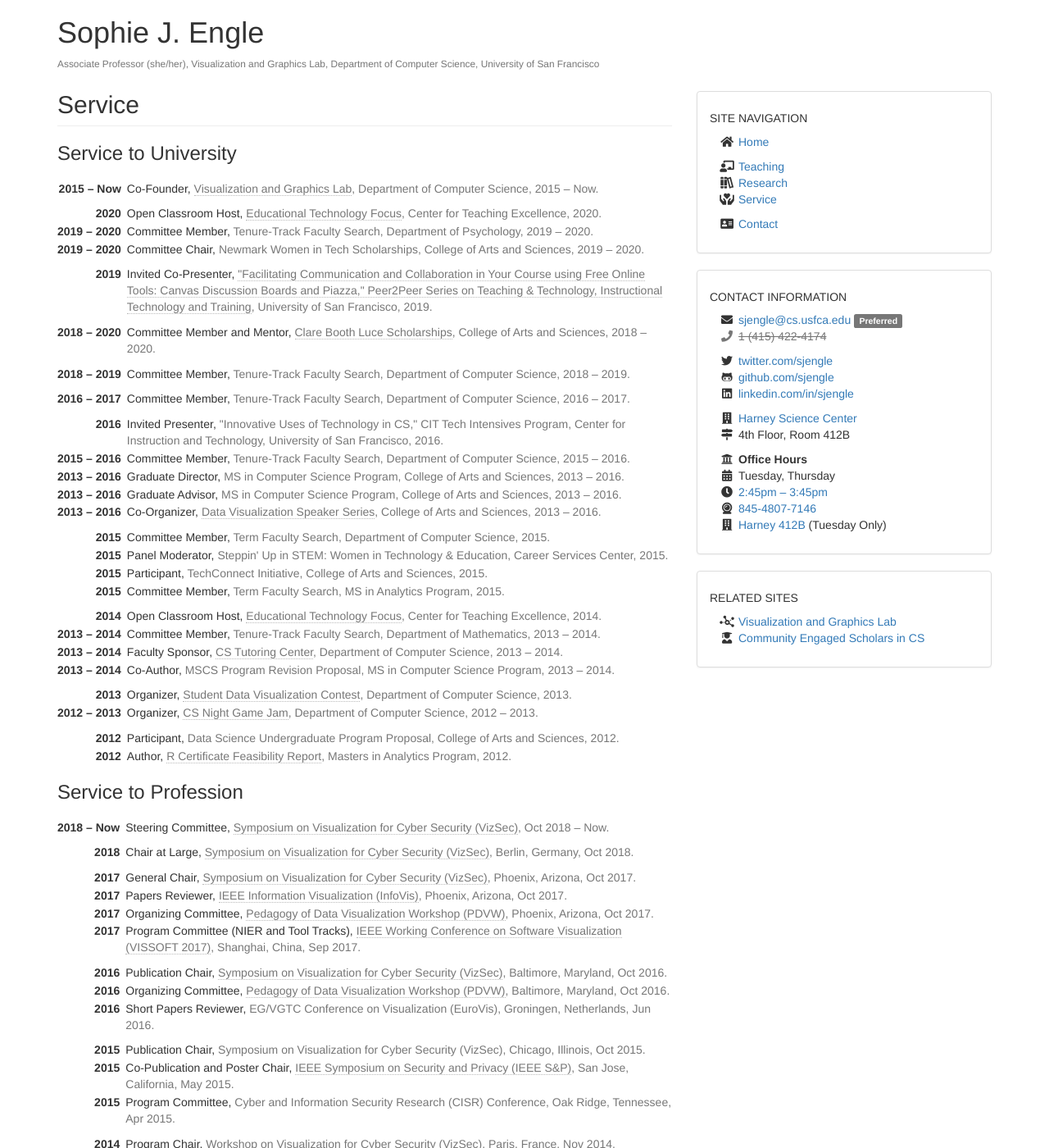
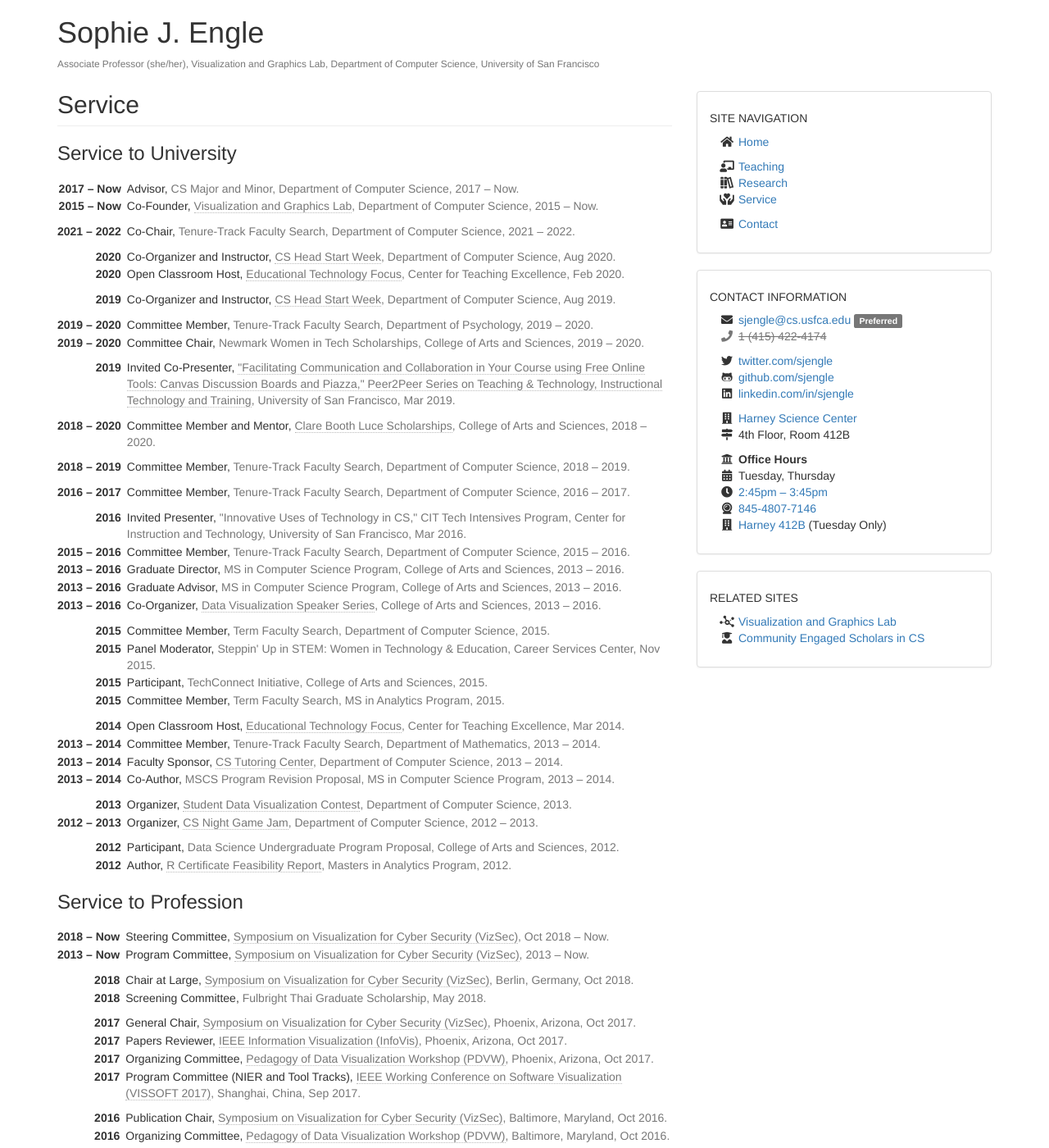
Before and after one commit to sjengle/sjengle.github.io, a Jekyll site: the page built from service.html, in a window 1280 px wide and 1400 px high. Shown: the whole window at 82% size. Built offline with Jekyll 4.4.1, drawn with Linux system fonts in a browser that asks for light colours; some of the changed text lies outside the part shown.

Commit message:
Updating service.

```diff
--- a/_data/service.yaml
+++ b/_data/service.yaml
@@ -59,7 +59,7 @@ university:
     org: 'Educational Technology Focus'
     loc: 'Center for Teaching Excellence'
     beg: false
-    end: 2014
+    end: 2014-03-19
     key: '2014D'
     url: 'https://usfcte.net/activities/openclassrooms/hosts/'
 
@@ -83,7 +83,7 @@ university:
     org: "Steppin' Up in STEM: Women in Technology &amp; Education"
     loc: 'Career Services Center'
     beg: false
-    end: 2015
+    end: 2015-11-03
     key: '2015C'
     url: false
 
@@ -131,7 +131,7 @@ university:
     org: '"Innovative Uses of Technology in CS," CIT Tech Intensives Program, Center for Instruction and Technology'
     loc: 'University of San Francisco'
     beg: false
-    end: 2016
+    end: 2016-03-07
     key: '2016E'
     url: false
 
@@ -172,7 +172,7 @@ university:
     using Free Online Tools: Canvas Discussion Boards and Piazza," Peer2Peer Series on Teaching &amp; Technology, Instructional Technology and Training'
     loc: 'University of San Francisco'
     beg: false
-    end: 2019
+    end: 2019-03-26
     key: '2019A'
     url: 'https://usfcte.net/peer2peer/'
 
@@ -180,9 +180,25 @@ university:
     org: 'Educational Technology Focus'
     loc: 'Center for Teaching Excellence'
     beg: false
-    end: 2020
+    end: 2020-02-12
     key: '2020A'
     url: 'http://usfcte.net/openclassrooms/'
+
+  - ref: 'Co-Organizer and Instructor'
+    org: 'CS Head Start Week'
+    loc: 'Department of Computer Science'
+    beg: false
+    end: 2019-08-16
+    key: '2019D'
+    url: 'https://scholars.cs.usfca.edu/start2019/'
+
+  - ref: 'Co-Organizer and Instructor'
+    org: 'CS Head Start Week'
+    loc: 'Department of Computer Science'
+    beg: false
+    end: 2020-08-11
+    key: '2020A'
+    url: 'https://scholars.cs.usfca.edu/start2020/'
 
   - ref: 'Committee Member and Mentor'
     org: 'Clare Booth Luce Scholarships'
@@ -199,6 +215,22 @@ university:
     end: 'Now'
     key: 'Now-2015'
     url: 'https://vgl.cs.usfca.edu/'
+
+  - ref: 'Co-Chair'
+    org: 'Tenure-Track Faculty Search'
+    loc: 'Department of Computer Science'
+    beg: 2021
+    end: 2022
+    key: '2021A'
+    url: false
+
+  - ref: 'Advisor'
+    org: 'CS Major and Minor'
+    loc: 'Department of Computer Science'
+    beg: 2017
+    end: 'Now'
+    key: 'Now-2017'
+    url: false
 
 professional:
   - ref: 'Program Committee'
@@ -361,6 +393,12 @@ professional:
     key: '20171002'
     url: 'https://vizsec.org/vizsec2017/'
 
+  - ref: 'Screening Committee'
+    org: 'Fulbright Thai Graduate Scholarship'
+    beg: false
+    end: 2018-05-01
+    key: '20180501'
+
   - ref: 'Chair at Large'
     org: 'Symposium on Visualization for Cyber Security (VizSec)'
     loc: 'Berlin, Germany'
@@ -373,10 +411,23 @@ professional:
     org: 'Symposium on Visualization for Cyber Security (VizSec)'
     beg: 2018-10-22
     end: 'Now'
-    key: '2019'
+    key: 'Now-2019'
+    url: 'https://vizsec.org/'
+
+  - ref: 'Program Committee'
+    org: 'Symposium on Visualization for Cyber Security (VizSec)'
+    beg: 2013
+    end: 'Now'
+    key: 'Now-2013'
     url: 'https://vizsec.org/'
 
 community:
+  - ref: 'Guest Speaker'
+    org: 'International Book Club discussing "There There" by Tommy Orange'
+    beg: false
+    end: 2021-07-26
+    key: '20210726'
+
   - ref: 'Guest Speaker, <q>Data Visualizing: Primer and Prospects</q>'
     org: 'Five Keys Schools'
     loc: 'San Francisco County Jail #5, San Bruno, CA'
--- a/service.html
+++ b/service.html
@@ -16,6 +16,10 @@ title: Service
       {%- capture from %}{{ item.beg | date: "%Y" }}{% endcapture -%}
       {%- if curr == '1969' or item.end == 'Now' %}{% capture curr %}{{ item.end }}{% endcapture %}{% endif -%}
       {%- if from == '1969' %}{% capture from %}{{ item.beg }}{% endcapture %}{% endif -%}
+      {%- capture beg %}{{ item.beg | date: "%b %Y" }}{% endcapture -%}
+      {%- capture end %}{{ item.end | date: "%b %Y" }}{% endcapture -%}
+      {%- if beg == 'Dec 1969' %}{% capture beg %}{{ from }}{% endcapture %}{% endif -%}
+      {%- if end == 'Dec 1969' or item.end == 'Now' %}{% capture end %}{{ curr }}{% endcapture %}{% endif -%}
 
       {% if curr != prev -%}
     <tr class="spacer"><td colspan="2"></td></tr>
@@ -36,8 +40,8 @@ title: Service
           {{ item.org }},
           {%- endif %}
           {% if item.loc %}{{ item.loc }}, {% endif %}
-          {% if item.beg %}{{ from }} &ndash; {% endif -%}
-          {% if item.end %}{{ item.end }}{% endif %}.
+          {% if item.beg %}{{ beg }} &ndash; {% endif -%}
+          {% if item.end %}{{ end }}{% endif %}.
         </span>
       </td>
     </tr>
```
